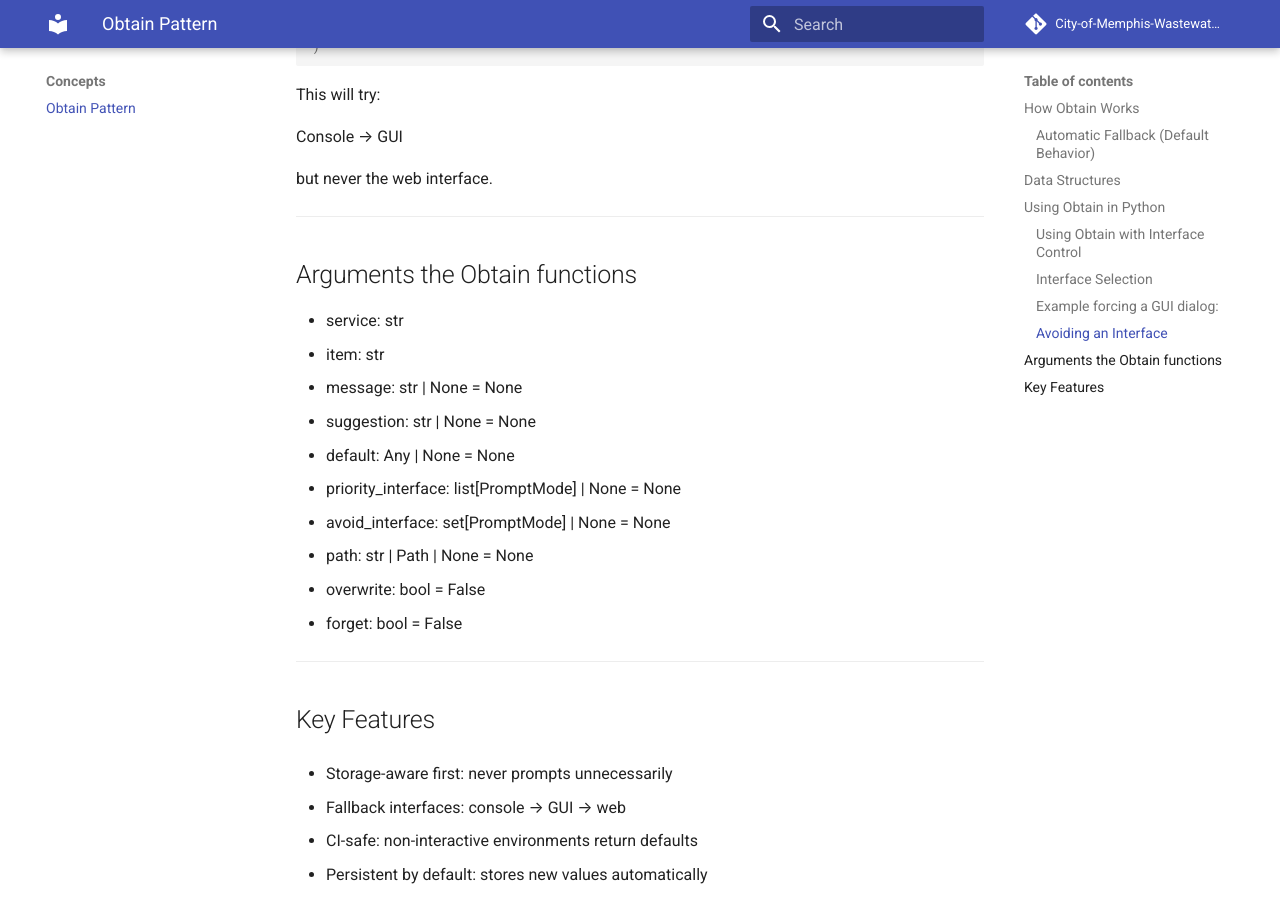
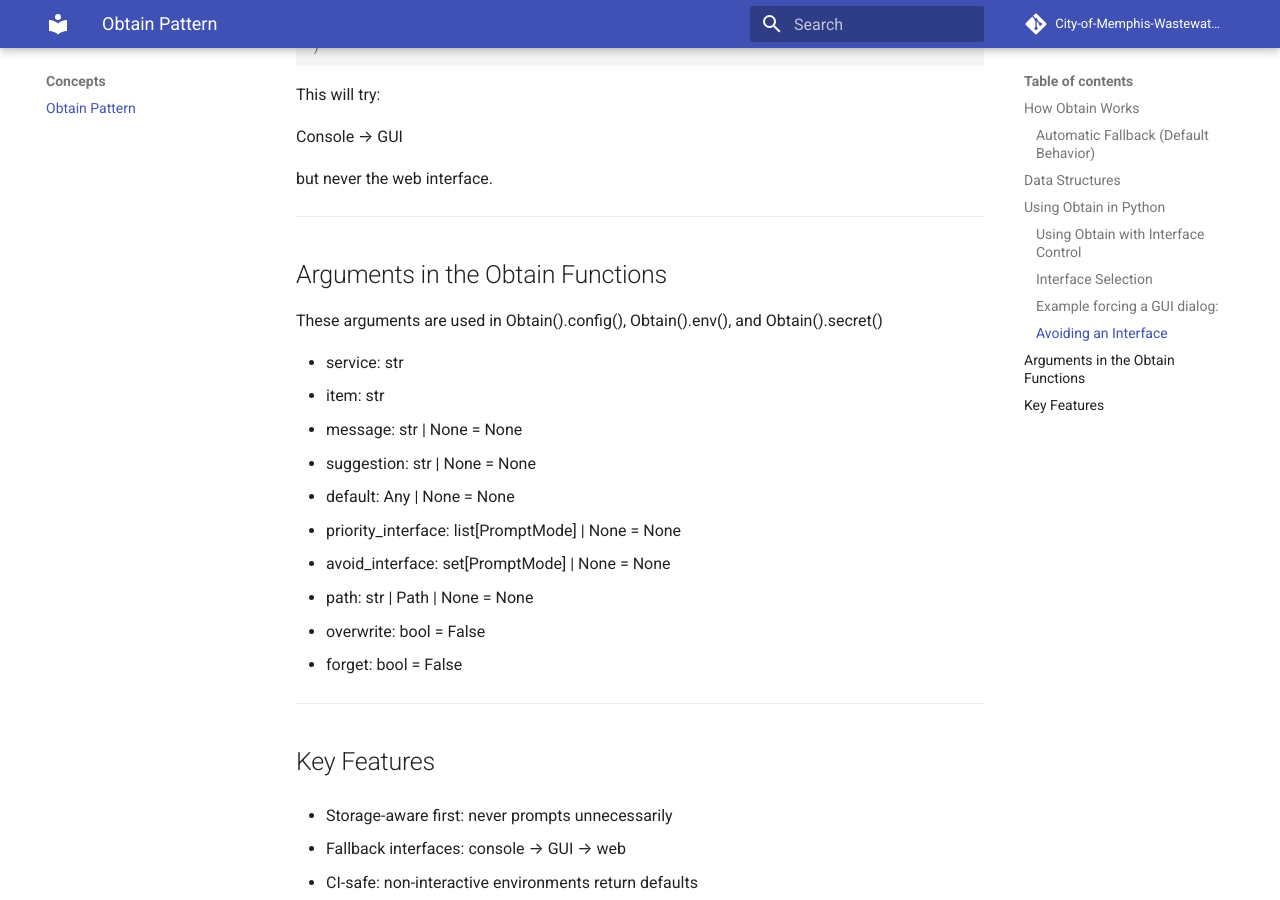
Before and after one commit to City-of-Memphis-Wastewater/dworshak, an MkDocs documentation site: the page built from docs/concepts/obtain.md, in a window 1280 px wide and 900 px high, scrolled down 3064 px. Built offline with MkDocs 1.6.1 and Material for MkDocs 9.7.7, drawn with Linux system fonts in a browser that asks for light colours; comment, search, counter and statistics services are not loaded.

```diff
--- a/docs/concepts/obtain.md
+++ b/docs/concepts/obtain.md
@@ -144,7 +144,9 @@
 
 ---
 
-## Arguments the Obtain functions
+## Arguments in the Obtain Functions
+
+These arguments are used in Obtain().config(), Obtain().env(), and Obtain().secret()
 
 - service: str
 - item: str
```
